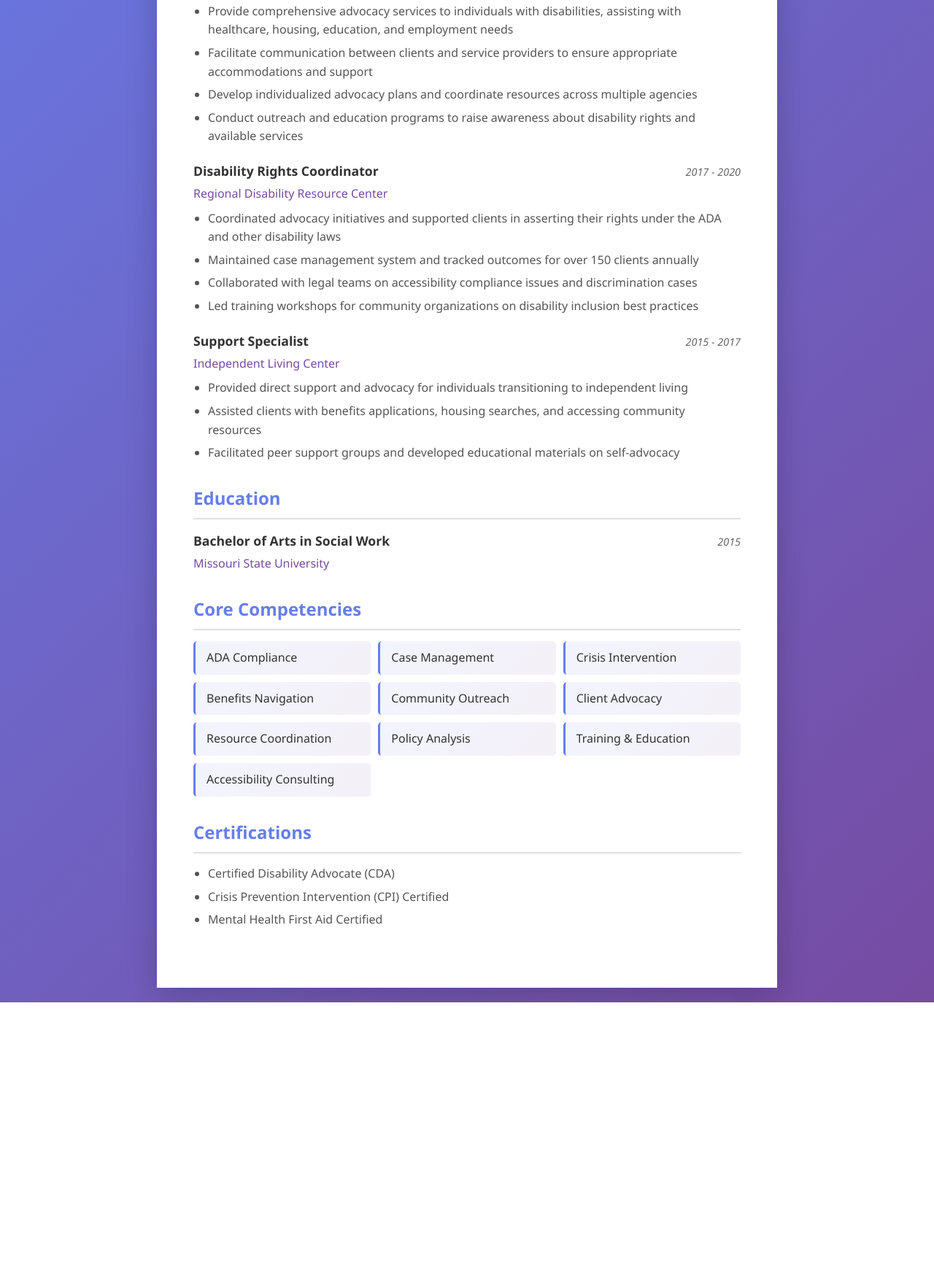
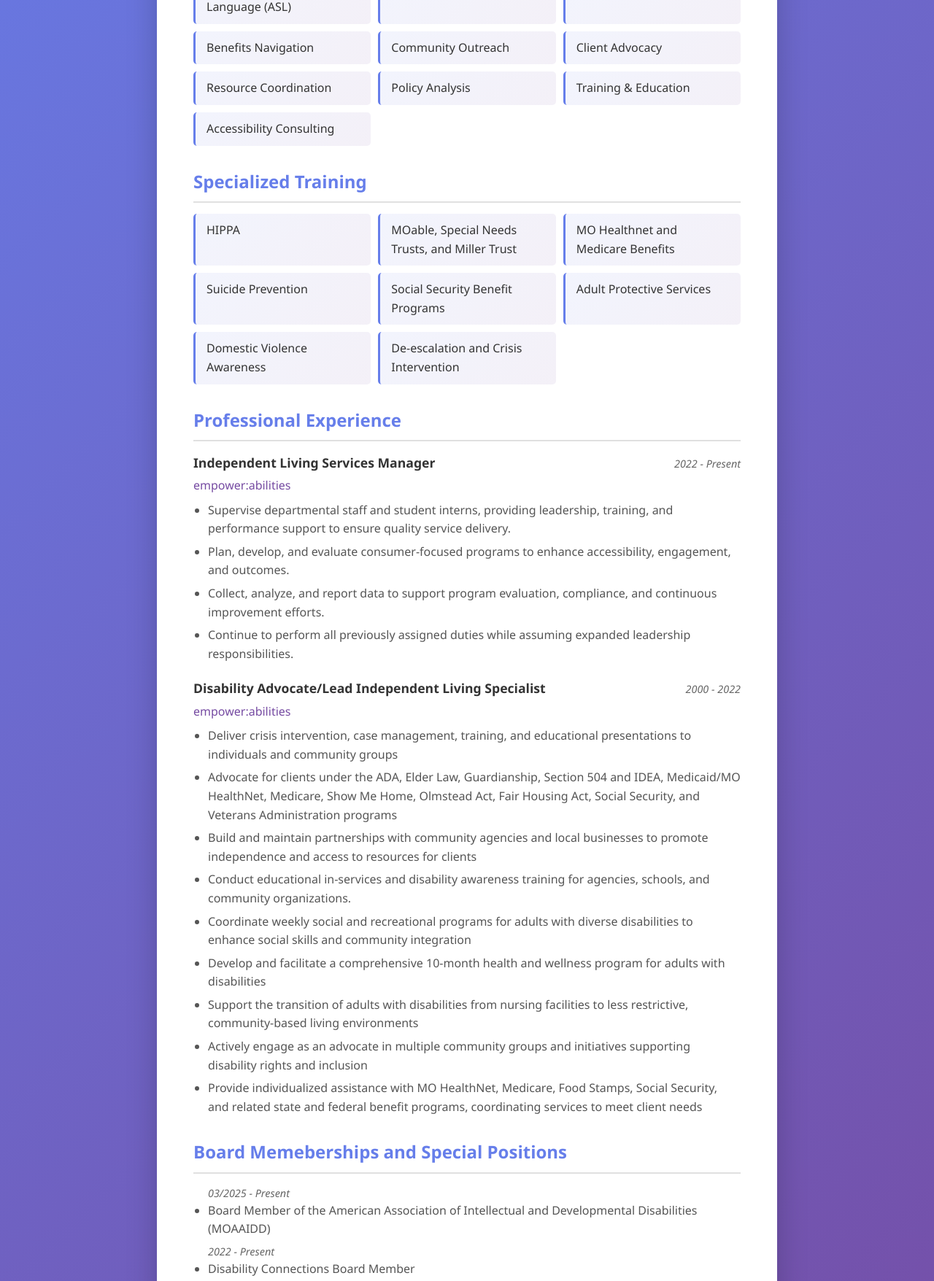
Before and after one commit to jasonamschler/stacieamschler, a plain HTML site: page index.html in a window 1280 px wide. Shown: the part 632-2388 px from the top of the page at 73% size. Before the commit the page ends 2006 px from the top, so only its background shows below. Drawn offline with Linux system fonts and the light colour scheme.

Commit message:
update resume

```diff
--- a/index.html
+++ b/index.html
@@ -170,81 +170,27 @@
             </div>
             <div class="header-content">
                 <h1>Stacie Amschler</h1>
-                <div class="title">Disability Advocate</div>
+                <div class="title">Independent Living Services Manager</div>
                 <div class="contact">
-                    <div class="contact-item">📧 stacie.amschler@email.com</div>
-                    <div class="contact-item">📱 (555) 123-4567</div>
+                    <div class="contact-item">📧 stacieamschler@gmail.com</div>
                     <div class="contact-item">📍 Springfield, Missouri</div>
-                    <div class="contact-item">🔗 linkedin.com/in/stacie-amschler</div>
+                    <div class="contact-item">🔗 <a href="https://www.linkedin.com/in/stacie-amschler-199b4a11a/">linkedin.com/in/stacie-amschler</a></div>
                 </div>
             </div>
         </header>
 
         <section>
             <h2>Professional Summary</h2>
-            <p>Passionate and dedicated Disability Advocate with extensive experience supporting individuals with disabilities to access services, navigate systems, and achieve their personal goals. Committed to promoting inclusion, accessibility, and empowerment through compassionate advocacy and community engagement.</p>
-        </section>
-
-        <section>
-            <h2>Professional Experience</h2>
-
-            <div class="job">
-                <div class="job-header">
-                    <div class="job-title">Senior Disability Advocate</div>
-                    <div class="date">2020 - Present</div>
-                </div>
-                <div class="company">Community Advocacy Services</div>
-                <ul>
-                    <li>Provide comprehensive advocacy services to individuals with disabilities, assisting with healthcare, housing, education, and employment needs</li>
-                    <li>Facilitate communication between clients and service providers to ensure appropriate accommodations and support</li>
-                    <li>Develop individualized advocacy plans and coordinate resources across multiple agencies</li>
-                    <li>Conduct outreach and education programs to raise awareness about disability rights and available services</li>
-                </ul>
-            </div>
-
-            <div class="job">
-                <div class="job-header">
-                    <div class="job-title">Disability Rights Coordinator</div>
-                    <div class="date">2017 - 2020</div>
-                </div>
-                <div class="company">Regional Disability Resource Center</div>
-                <ul>
-                    <li>Coordinated advocacy initiatives and supported clients in asserting their rights under the ADA and other disability laws</li>
-                    <li>Maintained case management system and tracked outcomes for over 150 clients annually</li>
-                    <li>Collaborated with legal teams on accessibility compliance issues and discrimination cases</li>
-                    <li>Led training workshops for community organizations on disability inclusion best practices</li>
-                </ul>
-            </div>
-
-            <div class="job">
-                <div class="job-header">
-                    <div class="job-title">Support Specialist</div>
-                    <div class="date">2015 - 2017</div>
-                </div>
-                <div class="company">Independent Living Center</div>
-                <ul>
-                    <li>Provided direct support and advocacy for individuals transitioning to independent living</li>
-                    <li>Assisted clients with benefits applications, housing searches, and accessing community resources</li>
-                    <li>Facilitated peer support groups and developed educational materials on self-advocacy</li>
-                </ul>
-            </div>
-        </section>
-
-        <section>
-            <h2>Education</h2>
-            <div class="education-item">
-                <div class="job-header">
-                    <div class="job-title">Bachelor of Arts in Social Work</div>
-                    <div class="date">2015</div>
-                </div>
-                <div class="company">Missouri State University</div>
-            </div>
+            <p>Results-driven advocate with more than 20 years of proven experience championing inclusion, accessibility, and client
+            empowerment. Distinguished for advancing client well-being through strategic collaboration, emotional intelligence, and
+            community partnerships. Recognized for consistently upholding the dignity and value of each individual while achieving
+            impactful outcomes across advocacy and support services.</p>
         </section>
 
         <section>
             <h2>Core Competencies</h2>
             <div class="skills-grid">
-                <div class="skill-item">ADA Compliance</div>
+                <div class="skill-item">Fluent in American Sign Language (ASL)</div>
                 <div class="skill-item">Case Management</div>
                 <div class="skill-item">Crisis Intervention</div>
                 <div class="skill-item">Benefits Navigation</div>
@@ -258,13 +204,101 @@
         </section>
 
         <section>
-            <h2>Certifications</h2>
+            <h2>Specialized Training</h2>
+            <div class="skills-grid">
+                <div class="skill-item">HIPPA</div>
+                <div class="skill-item">MOable, Special Needs Trusts, and Miller Trust</div>
+                <div class="skill-item">MO Healthnet and Medicare Benefits</div>
+                <div class="skill-item">Suicide Prevention</div>
+                <div class="skill-item">Social Security Benefit Programs</div>
+                <div class="skill-item">Adult Protective Services</div>
+                <div class="skill-item">Domestic Violence Awareness</div>
+                <div class="skill-item">De-escalation and Crisis Intervention</div>
+            </div>
+        </section>
+
+        <section>
+            <h2>Professional Experience</h2>
+
+            <div class="job">
+                <div class="job-header">
+                    <div class="job-title">Independent Living Services Manager</div>
+                    <div class="date">2022 - Present</div>
+                </div>
+                <div class="company">empower:abilities</div>
+                <ul>
+                    <li>Supervise departmental staff and student interns, providing leadership, training, and performance support to ensure
+                    quality service delivery.</li>
+                    <li>Plan, develop, and evaluate consumer-focused programs to enhance accessibility, engagement, and outcomes.</li>
+                    <li>Collect, analyze, and report data to support program evaluation, compliance, and continuous improvement efforts.</li>
+                    <li>Continue to perform all previously assigned duties while assuming expanded leadership responsibilities.</li>
+                </ul>
+            </div>
+
+
+
+            <div class="job">
+                <div class="job-header">
+                    <div class="job-title">Disability Advocate/Lead Independent Living Specialist
+</div>
+                    <div class="date">2000 - 2022</div>
+                </div>
+                <div class="company">empower:abilities</div>
+                <ul>
+                    <li>Deliver crisis intervention, case management, training, and educational presentations to individuals and community
+                    groups</li>
+                    <li>Advocate for clients under the ADA, Elder Law, Guardianship, Section 504 and IDEA, Medicaid/MO HealthNet, Medicare, Show
+                    Me Home, Olmstead Act, Fair Housing Act, Social Security, and Veterans Administration programs</li>
+                    <li>Build and maintain partnerships with community agencies and local businesses to promote independence and access to
+                    resources for clients</li>
+                    <li>Conduct educational in-services and disability awareness training for agencies, schools, and community organizations.</li>
+                    <li>Coordinate weekly social and recreational programs for adults with diverse disabilities to enhance social skills and
+                    community integration</li>
+                    <li>Develop and facilitate a comprehensive 10-month health and wellness program for adults with disabilities</li>
+                    <li>Support the transition of adults with disabilities from nursing facilities to less restrictive, community-based living
+                    environments</li>
+                    <li>Actively engage as an advocate in multiple community groups and initiatives supporting disability rights and inclusion</li>
+                    <li>Provide individualized assistance with MO HealthNet, Medicare, Food Stamps, Social Security, and related state and
+                    federal benefit programs, coordinating services to meet client needs</li>
+                </ul>
+            </div>
+        </section>
+
+        <section>
+            <h2>Board Memeberships and Special Positions</h2>
             <ul>
-                <li>Certified Disability Advocate (CDA)</li>
-                <li>Crisis Prevention Intervention (CPI) Certified</li>
-                <li>Mental Health First Aid Certified</li>
+                <div class="date">03/2025 - Present</div>
+                <li>Board Member of the American Association of Intellectual and Developmental Disabilities (MOAAIDD)</li>
+                <div class="date">2022 - Present</div>
+                <li>Disability Connections Board Member</li>
+                <div class="date">2018 - Present</div>
+                <li>Serve as a State Health Insurance Program (SHIP) Counselor with Missouri SHIP</li>
+                <div class="date">2022 - 2024</div>
+                <li>Case Managers Society of America (CMSA) - Springfield Chapter</li>
+                <div class="date">2015 - 2024</div>
+                <li>Human Rights Committee</li>
             </ul>
         </section>
+
+        <section>
+            <h2>Education</h2>
+            <div class="education-item">
+                <div class="job-header">
+                    <div class="job-title">Access Class 18</div>
+                </div>
+                <div class="company"><a href="https://leadershipspringfield.org/">Leadership Springfield</a></div>
+            </div>
+            <div class="education-item">
+                <div class="job-header">
+                    <div class="job-title">Associates in General Education</div>
+                </div>
+                <div class="company">Highline Community College</div>
+            </div>
+        </section>
+
+
+
+
     </div>
 </body>
 </html>
```
